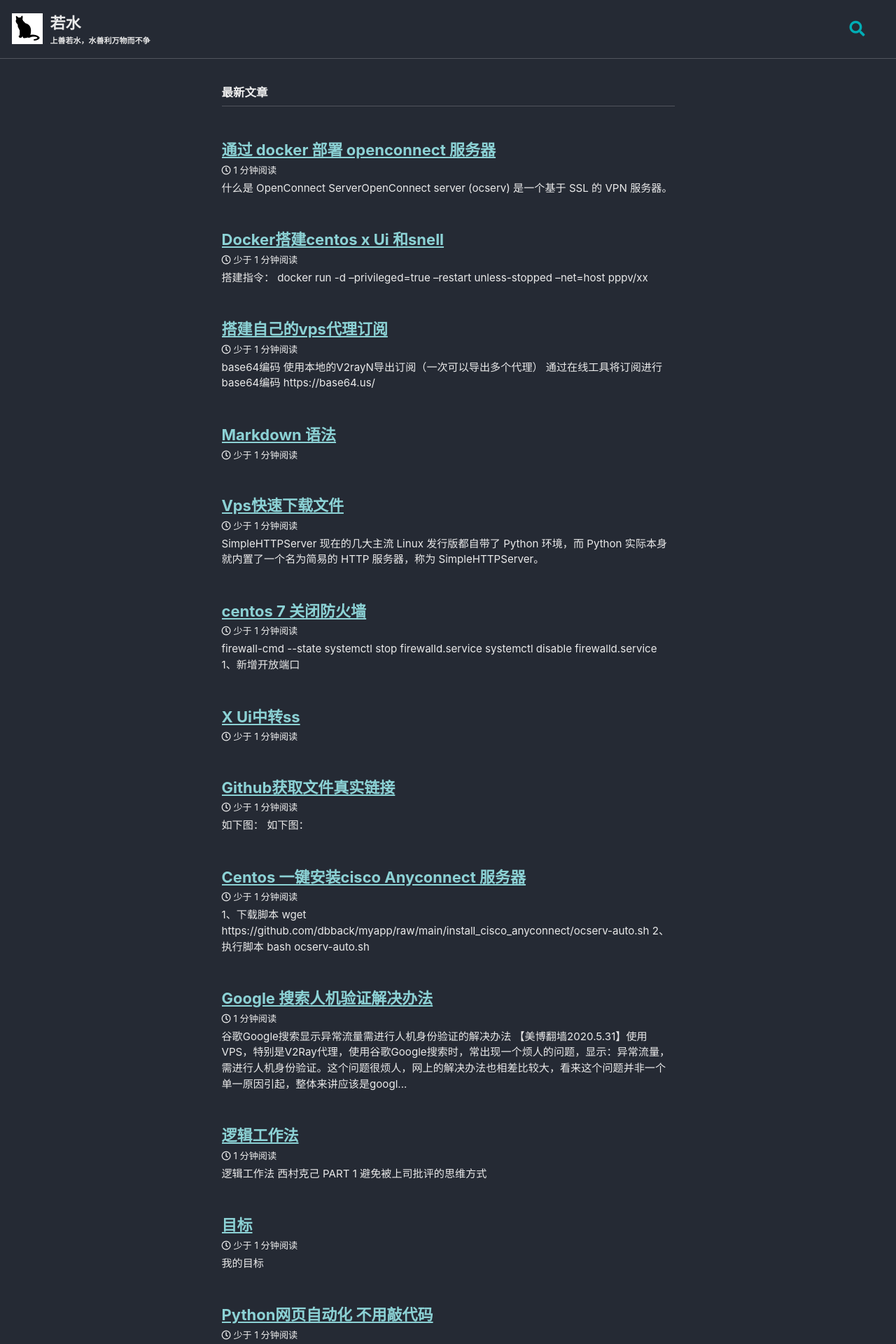
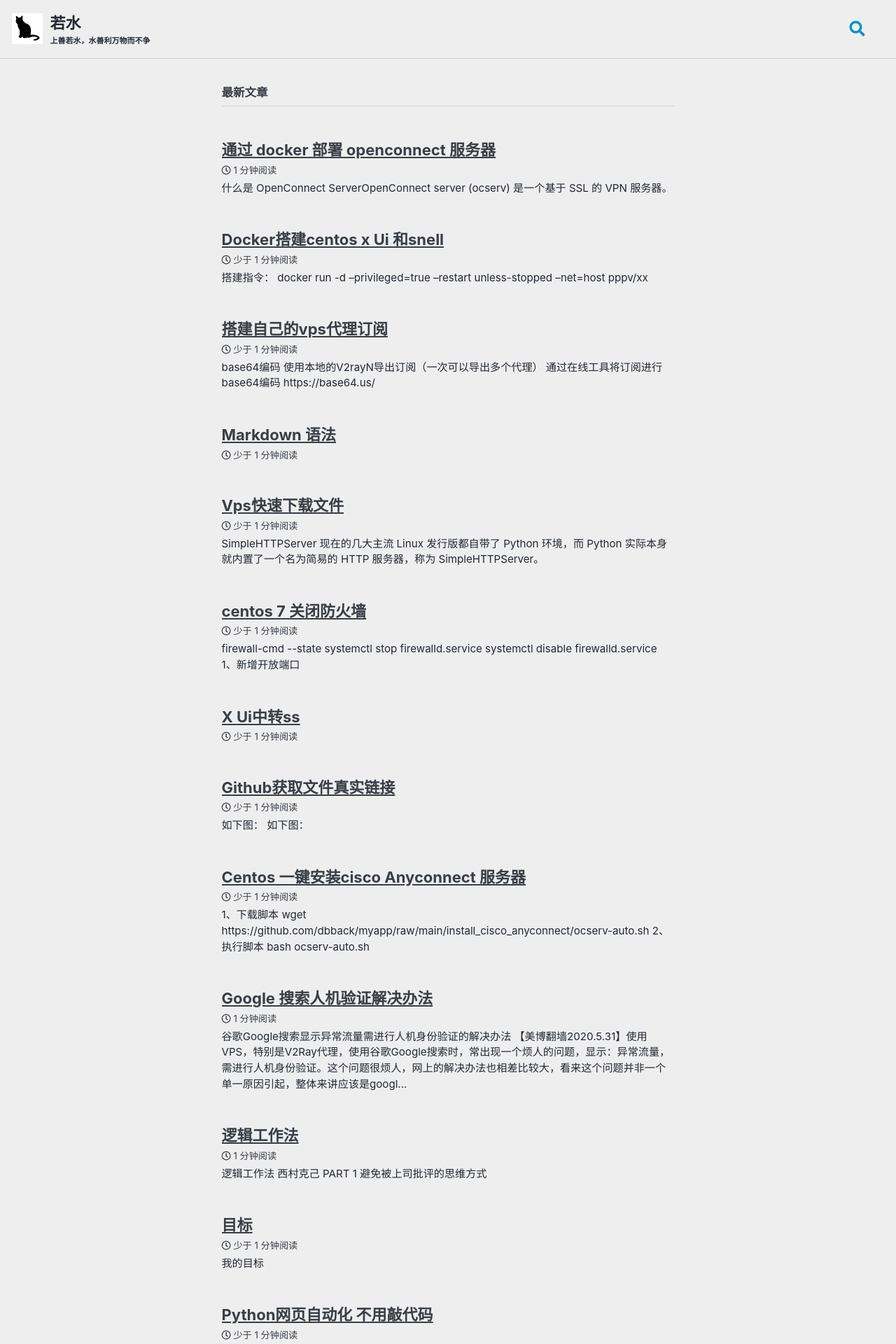
Before and after one commit to dbback/dbback.github.io, a Jekyll site: the page built from index.markdown, in a window 1280 px wide. Shown: the top 1920 px of the page at 70% size. Built offline with Jekyll 4.4.1, drawn with Linux system fonts in a browser that asks for light colours; cached includes are drawn as plain includes; some web fonts are replaced.

Commit message:
Update _config.yml

```diff
--- a/_config.yml
+++ b/_config.yml
@@ -12,7 +12,7 @@
 
 #theme                  : "minimal-mistakes-jekyll"
 #remote_theme           : "mmistakes/minimal-mistakes"
-minimal_mistakes_skin    : "dark" #"aqua"  #"sunrise" #"dark" #"mint" #"dark" #"aqua" #"air"# "mint" # "air", "aqua", "contrast", "dark", "dirt", "neon", "mint", "plum", "sunrise"
+minimal_mistakes_skin    : "air" #"aqua"  #"sunrise" #"dark" #"mint" #"dark" #"aqua" #"air"# "mint" # "air", "aqua", "contrast", "dark", "dirt", "neon", "mint", "plum", "sunrise"
 # "aqua","contrast","neon"
 # Site Settings
 locale                   : "zh"
```
